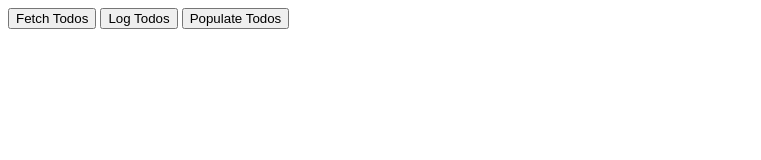
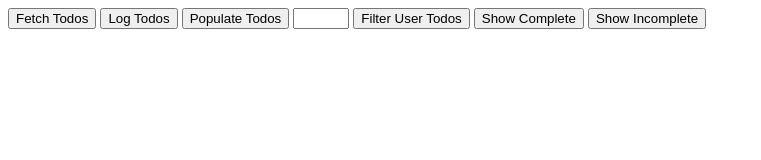
Before and after one commit to mayra-tellez/ta-dummydata-todo, a plain HTML site: page index.html in a window 1280 px wide. Shown: the whole page, without its empty margins (0-761 px from the left). Drawn offline with Linux system fonts and the light colour scheme.

Commit message:
addl buttons

```diff
--- a/index.html
+++ b/index.html
@@ -12,6 +12,14 @@
   <button onclick="fetchTodos()">Fetch Todos</button>
   <button onclick="logTodos()">Log Todos</button>
   <button onclick="populateTodos()">Populate Todos</button>
+
+  <input id="userIdInput" type="number" min="1" max="10">
+  <button onclick="filterTodos()">Filter User Todos</button>
+  <!-- <div id="completeButtonContainer"></div> -->
+
+  <button onclick="showComplete()">Show Complete</button>
+  <button onclick="showIncomplete()">Show Incomplete</button>
+
   <ol id="todo-list">
   <!-- LIs will go here -->
   </ol>
--- a/todo.js
+++ b/todo.js
@@ -25,9 +25,9 @@ const logTodos = () => {
   console.log(arrayOfTodos)
 }
 
+const orderedList = document.getElementById("todo-list")
+
 const populateTodos = () => {
-
-  const list = document.getElementById("todo-list")
 
   for (let i = 0; i < arrayOfTodos.length; i++) {
 
@@ -36,20 +36,78 @@ const populateTodos = () => {
     let liText = document.createTextNode(todoTitle)
 
     listItem.appendChild(liText)
-    list.appendChild(listItem)
+    orderedList.appendChild(listItem)
   }
 }
 
-// After you've been able to access and console the properties on any object in the array your next step is to insert that data into an li element and insert the li into the ol.
 
-// Start with getting just the first item and its title property.
+// Add a button that when clicked will:
+// and populate it with only todos with the userID that matches the number inputted.
+// then stores the currently filtered todos in a variable so that ...
 
-// Then capture the ol item into a variable (getElementById)
-// createElement to make a new LI
-// createTextNode inside the li using the title property.
-// Now append the text to the new element
-// Then append the element to the ol element.
-// Put all of that inside your populateTodos function.
-// git status, add, commit, push
+// You can create two more buttons that when clicked:
 
-// Now that you have one element created and showing up on the screen, put the same code inside a for loop and iterate over the length of the array. But now just change out [0] for [i]! (Refer back to your for loop lesson if needed)
+// removes those todos from the view
+// and shows only todos that are either:
+// completed
+// not completed
+
+const filterTodos = () => {
+  orderedList.innerHTML = ""
+
+  let userInput = document.getElementById("userIdInput").value
+
+  const filteredList = arrayOfTodos.filter((todo) => {
+    return todo.userId == userInput
+  })
+  console.log("filtered list:", filteredList)
+
+  arrayOfTodos = filteredList
+  populateTodos()
+
+  // let completeButton = document.createElement("button")
+  // const container = document.getElementById("completeButtonContainer")
+  // completeButton.innerText = "Show Complete"
+  // container.appendChild(completeButton)
+  // completeButton.addEventListener("click", showComplete())
+}
+
+const showComplete = () => {
+  orderedList.innerHTML = ""
+
+  const completeList = arrayOfTodos.filter((todo) => {
+    return todo.completed === true
+  })
+
+  console.log(completeList)
+
+  for (let i = 0; i < completeList.length; i++) {
+
+    let todoTitle = completeList[i].title
+    let listItem = document.createElement("li")
+    let liText = document.createTextNode(todoTitle)
+
+    listItem.appendChild(liText)
+    orderedList.appendChild(listItem)
+  }
+}
+
+const showIncomplete = () => {
+  orderedList.innerHTML = ""
+
+  const incompleteList = arrayOfTodos.filter((todo) => {
+    return todo.completed === false
+  })
+
+  console.log(incompleteList)
+
+  for (let i = 0; i < incompleteList.length; i++) {
+
+    let todoTitle = incompleteList[i].title
+    let listItem = document.createElement("li")
+    let liText = document.createTextNode(todoTitle)
+
+    listItem.appendChild(liText)
+    orderedList.appendChild(listItem)
+  }
+}
```
